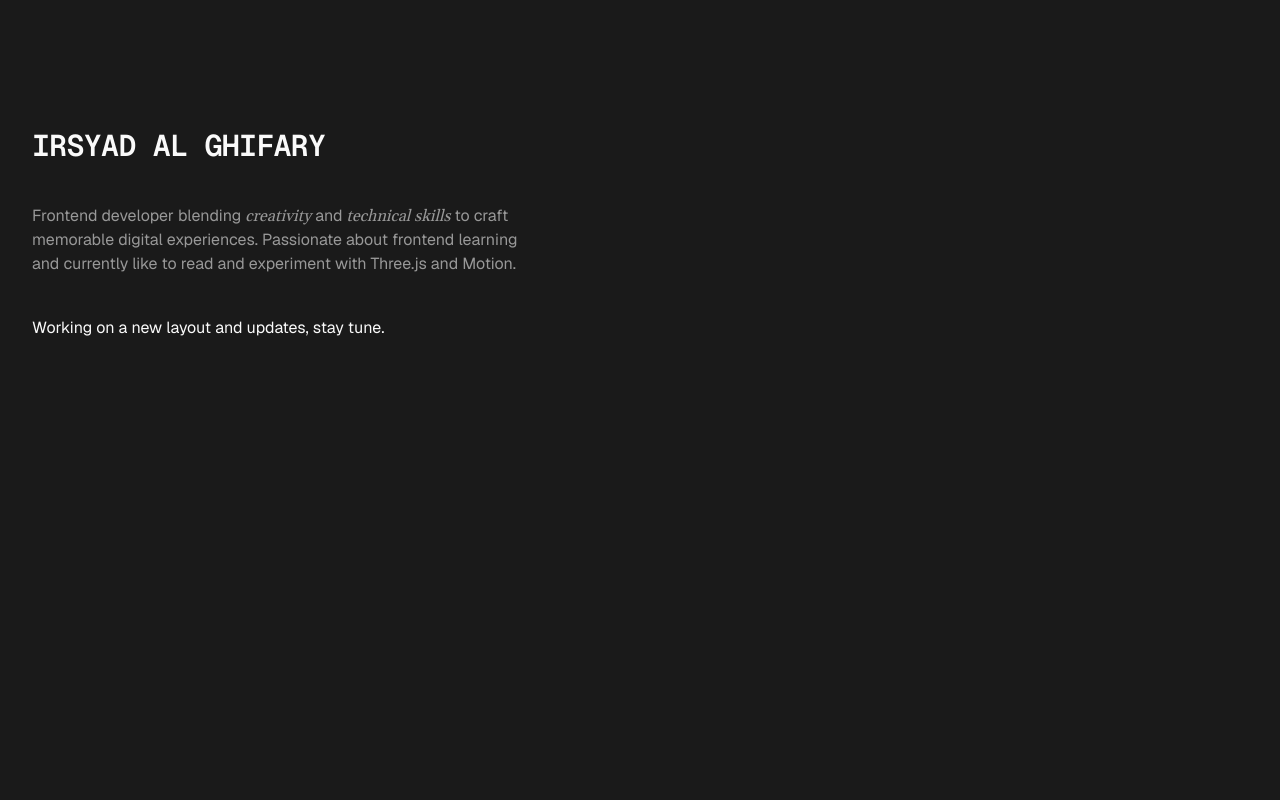
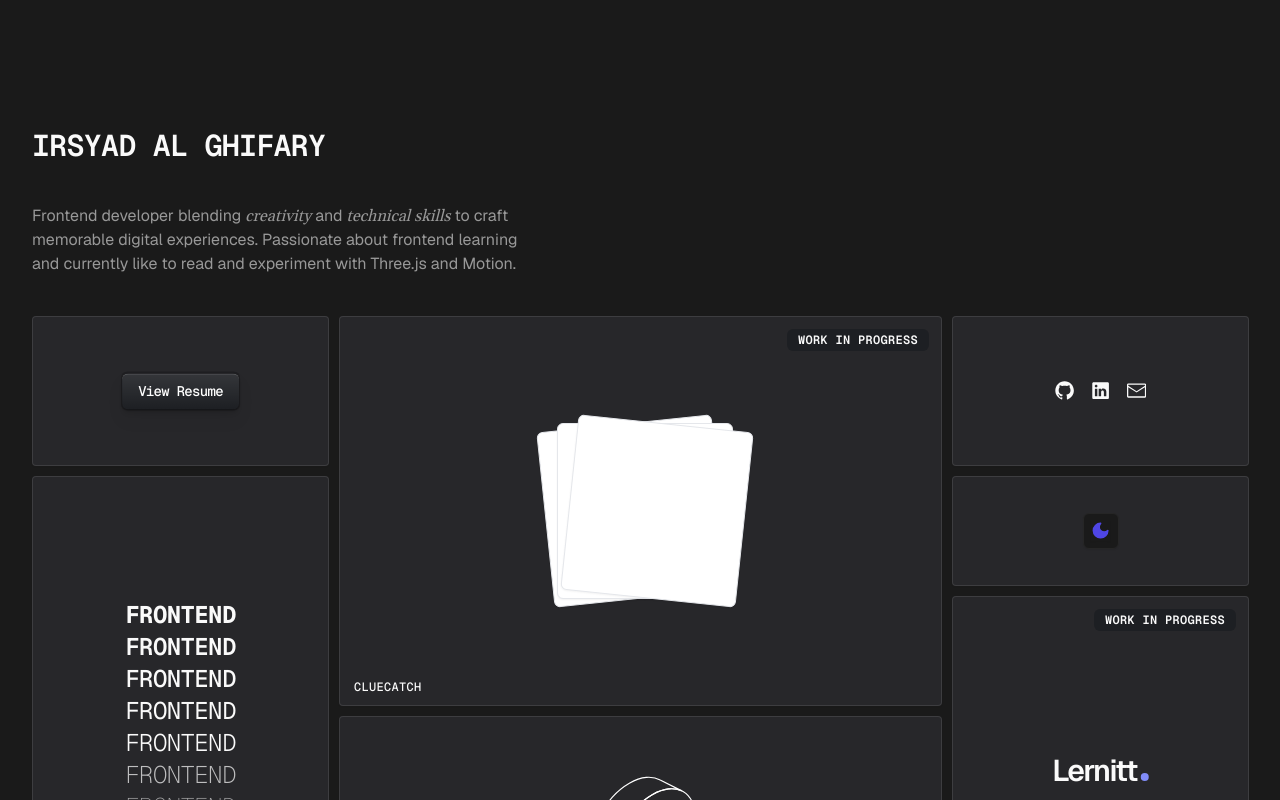
Before and after one commit to irsyaddd/portofolio, a Next.js app: page / in a window 1280 px wide. Shown: the top 800 px of the page. Built offline with nearby package versions, Linux system fonts and the light colour scheme.

Commit message:
Update page.tsx

```diff
--- a/src/app/page.tsx
+++ b/src/app/page.tsx
@@ -6,8 +6,8 @@ export default async function IndexPage() {
   return (
     <ContentWrapper className="py-32">
       <Introduction />
-      {/* <ProjectsGrid /> */}
-      <p>Working on a new layout and updates, stay tune.</p>
+      <ProjectsGrid />
+      {/* <p>Working on a new layout and updates, stay tune.</p> */}
     </ContentWrapper>
   );
 }
```
